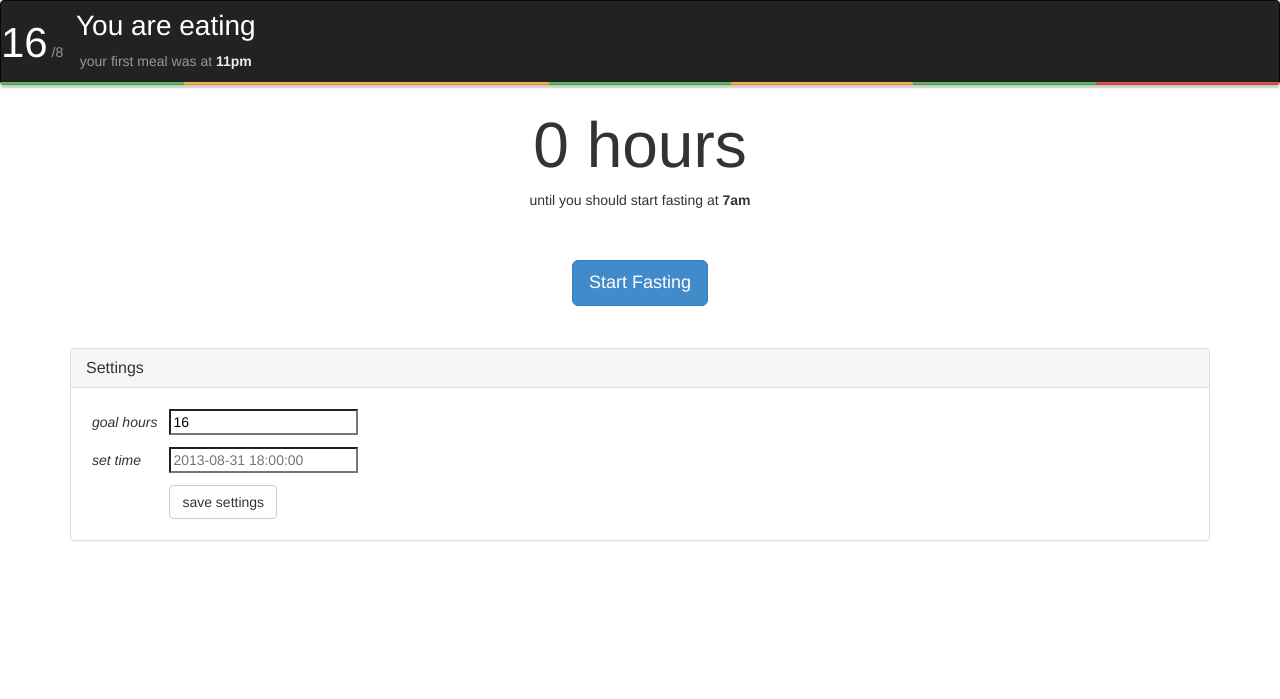
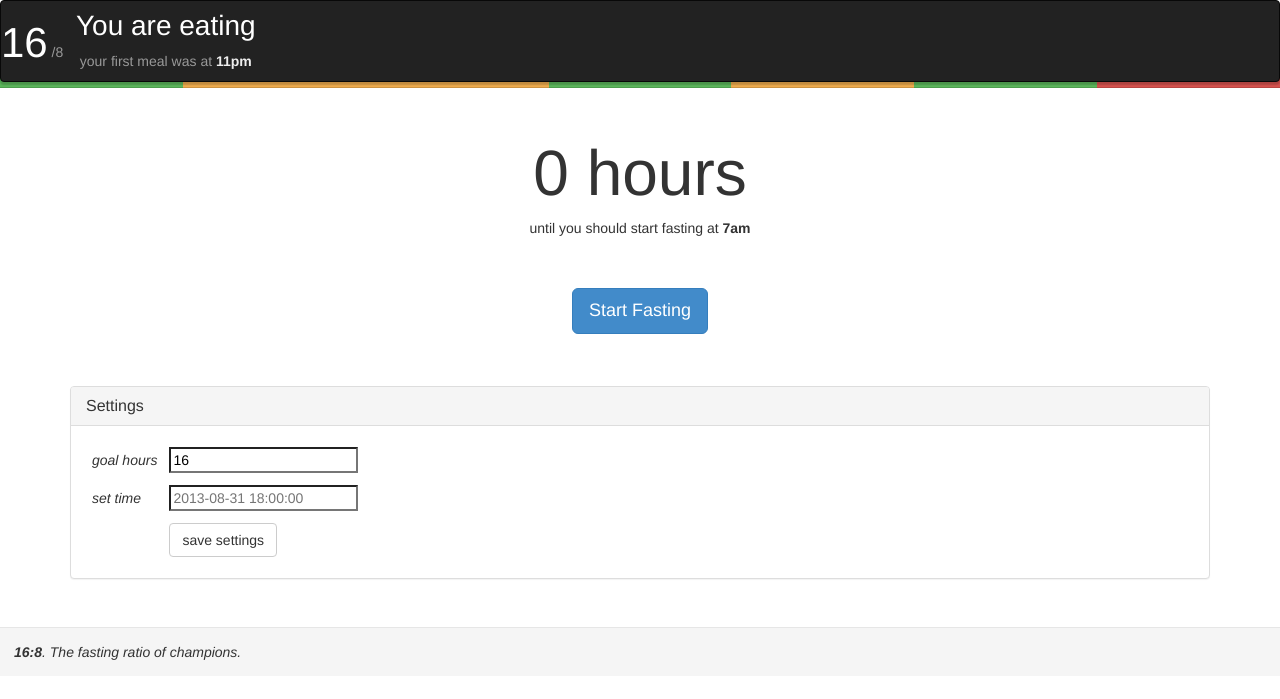
Before and after one commit to dalmaer/16ate, a PHP site: page / in a window 1280 px wide. Shown: the top 699 px of the page. Run offline with PHP 8.4, Linux system fonts and the light colour scheme.

Commit message:
move the history colors to be in the main content. still need to work out how to reveal the numbers. add a lil footer.

```diff
--- a/app.css
+++ b/app.css
@@ -81,6 +81,17 @@ h1 {
   color: rgb(153, 153, 153)
 }
 
+#history {
+  position: relative;
+  top: -20px;
+  height: 2em;
+  margin: 0;
+  padding: 0;
+  width: 100%;
+  text-align: center;
+  border-radius: 0;
+}
+
 /* The history days */
 #day1, #day2, #day3, #day5, #day6, #day7 {
   width: 14.3%;
@@ -90,17 +101,14 @@ h1 {
 }
 
 .green {
-  /*color: #dff0d8; light*/
   color: #449d44;
 }
 
 .yellow {
-  /*color: #fcf8e3; light*/
   color: #ec971f;
 }
 
 .red {
-  /*color: #f2dede; light*/
   color: #c9302c;
 }
 
@@ -108,6 +116,14 @@ h1 {
   margin-top: 3em;
 }
 
+#footer {
+  margin-top: 2em;
+  padding: 1em;
+  font-style: italic;
+  border-top: rgba(221,221,221, 0.6) 1px solid;
+  background-color: rgb(245, 245, 245);
+  /*box-shadow: 0 3px 2px 0px rgba(0,0,0, 0.2);*/
+}
 /*
  * Enhance Twitter Bootstrap Classes
  */
@@ -127,16 +143,3 @@ h1 {
 .navbar {
   box-shadow: 0 3px 2px 0px rgba(0,0,0, 0.2)
 }
-
-.progress {
-  position: relative;
-  top: 1px;
-  height: 3px;
-  margin: 0;
-  padding: 0;
-  width: 100%;
-}
-
-.progress-bar {
-  height: 3px;
-}
--- a/app.html
+++ b/app.html
@@ -53,19 +53,19 @@
         <div id="mode" class="navbar-brand"></div><!--You are fasting -->
         <div id="laststatus"></div> <!-- Your last meal was @ 6pm -->
       </div>
-
-      <div class="history progress">
-        <div id="day1" class="progress-bar progress-bar-success"><span class="sr-only">Day 1</span></div>
-        <div id="day2" class="progress-bar progress-bar-warning"><span class="sr-only">Day 2</span></div>
-        <div id="day3" class="progress-bar progress-bar-warning"><span class="sr-only">Day 3</span></div>
-        <div id="day4" class="progress-bar progress-bar-success"><span class="sr-only">Day 4</span></div>
-        <div id="day5" class="progress-bar progress-bar-warning"><span class="sr-only">Day 5</span></div>
-        <div id="day6" class="progress-bar progress-bar-success"><span class="sr-only">Day 6</span></div>
-        <div id="day7" class="progress-bar progress-bar-danger"><span class="sr-only">Day 7</span></div>
-      </div>
     </div>
 
-    <div id="content" class="container">
+    <div id="content">
+      <div id="history" class="progress">
+        <div id="day1" class="progress-bar progress-bar-success">17</div>
+        <div id="day2" class="progress-bar progress-bar-warning">12</div>
+        <div id="day3" class="progress-bar progress-bar-warning">13</div>
+        <div id="day4" class="progress-bar progress-bar-success">16</div>
+        <div id="day5" class="progress-bar progress-bar-warning">9</div>
+        <div id="day6" class="progress-bar progress-bar-success">18</div>
+        <div id="day7" class="progress-bar progress-bar-danger">8</div>
+      </div>
+
       <div id="alert" class="alert"></div>
 
       <div id="message" align="center">
@@ -124,6 +124,7 @@
 
 -->
 
+      <div class="container">
         <div class="settings panel panel-default">
           <div class="panel-heading">
             <h3 class="panel-title">Settings</h3>
@@ -145,12 +146,17 @@
             </table>
           </div>
         </div>
+      </div>
+
+      <div id="footer">
+        <strong>16:8</strong>. The fasting ratio of champions.
+      </div>
 
     </div> <!-- /container -->
 
     <script src="bower_components/bootstrap/assets/js/jquery.js"></script>
     <script src="bower_components/bootstrap/dist/js/bootstrap.min.js"></script>
-    <script src="bower_components/moment/min/moment.min.js "></script>
+    <script src="bower_components/moment/min/moment.min.js"></script>
     <script src="app.js"></script>
   </body>
 </html>
--- a/app.js
+++ b/app.js
@@ -159,7 +159,6 @@ function renderFastingState() {
 	var hoursUntilGoalEndOfFastTime = goalEndOfFastTime.diff(nearestHour(), 'hour');
 
   var hoursFasting = hoursInThisState();
-  console.log(hoursFasting);
 
   // If the user has been fasting for a bit, tell them by how much
   if (hoursFasting > 0) {
```
Lines whose indentation alone changed are shown as unchanged.
